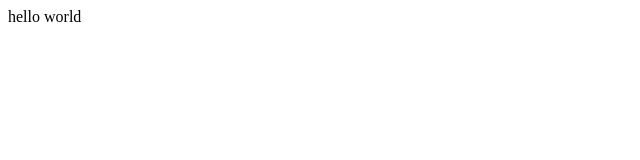
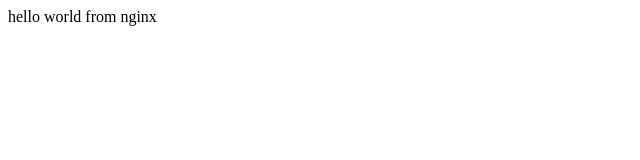
Before and after one commit to JeffJefferson/dockerTest, a plain HTML site: page index.html in a window 1280 px wide. Shown: the full height of the page, 0-640 px from the left. Drawn offline with Linux system fonts and the light colour scheme.

Commit message:
change
change

```diff
--- a/index.html
+++ b/index.html
@@ -1,6 +1,6 @@
 <html>
 <head></head>
 <body>
-hello world
+hello world from nginx
 </body>
 </html>
```
